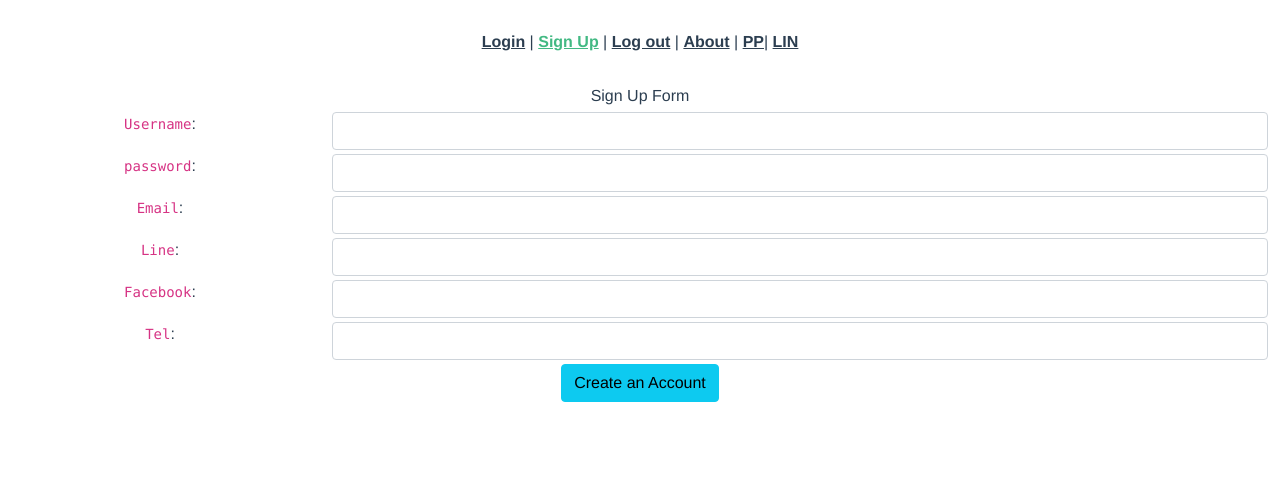
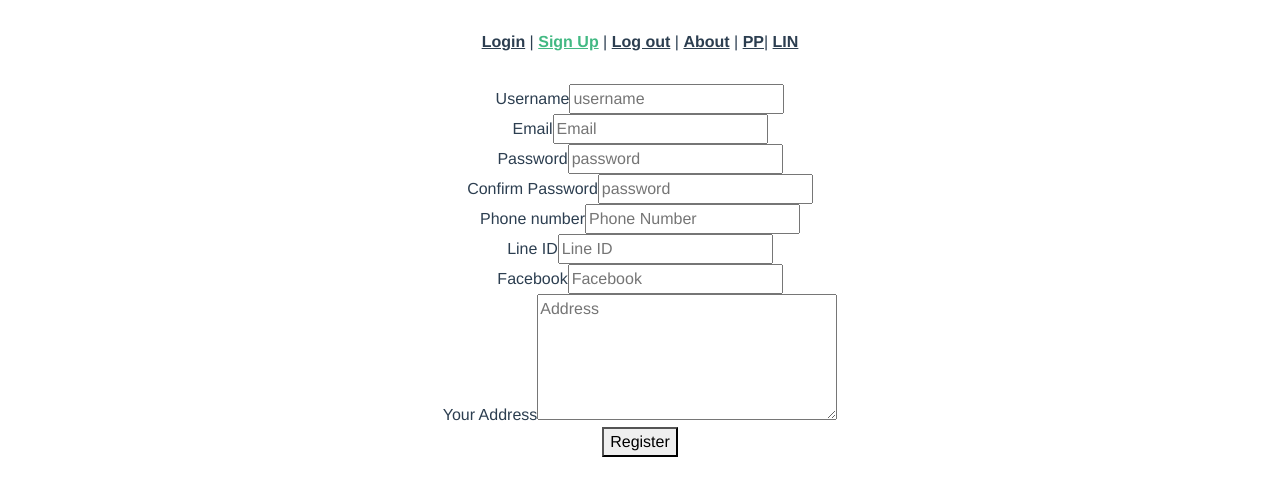
Before and after one commit to pp-chjz/webtech-project, a Vue app: page /SignUp in a window 1280 px wide. Shown: the top 496 px of the page. Built offline with nearby package versions, Linux system fonts and the light colour scheme; no server answers; what vue-swal would draw is missing.

Commit message:
login and logout page 80%

```diff
--- a/src/views/auth/SignUp.vue
+++ b/src/views/auth/SignUp.vue
@@ -1,14 +1,96 @@
 <template>
   <div>
-    <sign-up-create-form></sign-up-create-form>
+        <form @submit.prevent="register">
+      <div>
+
+        <label for="username">Username</label>
+        <input v-model="form.username" for="text" placeholder="username" autocomplete="off">
+
+      </div>
+
+      <div>
+
+        <label for="email">Email</label>
+        <input v-model="form.email" for="text" placeholder="Email" autocomplete="off">
+
+      </div>
+
+      <div>
+
+        <label for="password">Password</label>
+        <input v-model="form.password" for="text" placeholder="password" autocomplete="off">
+
+      </div>
+
+      <div>
+
+        <label for="C-password">Confirm Password</label>
+        <input v-model="form.c_password" for="text" placeholder="password" autocomplete="off">
+
+      </div>
+
+      <div>
+
+        <label for="Phone">Phone number</label>
+        <input v-model="form.phone" for="text" placeholder="Phone Number" autocomplete="off">
+
+      </div>
+
+      <div>
+
+        <label for="Line">Line ID</label>
+        <input v-model="form.line" for="text" placeholder="Line ID" autocomplete="off">
+
+      </div>
+
+      <div>
+
+        <label for="Facebook">Facebook</label>
+        <input v-model="form.face" for="text" placeholder="Facebook" autocomplete="off">
+
+      </div>
+
+      <div>
+
+        <label for="Add">Your Address</label>
+        <textarea v-model="form.add" for="text" rows="5" cols="30" placeholder="Address" autocomplete="off"></textarea>
+
+      </div>
+
+
+
+
+      <div>
+
+        <button type="submit">Register</button>
+
+      </div>
+    </form>
   </div>
 </template>
 
 <script>
-import SignUpCreateForm from '@/components/SignUpCreateForm'
+
 export default {
-  components: {
-    SignUpCreateForm
+  data(){
+    return{
+      form:{
+        username:'',
+        email:'',
+        password:'',
+        c_password:'',
+        phone:'',
+        line:'',
+        face:'',
+        add:''
+      }
+    }
+  },
+  methods:{
+    register(){
+      console.log(this.form)
+
+    }
   }
 }
 </script>
```
